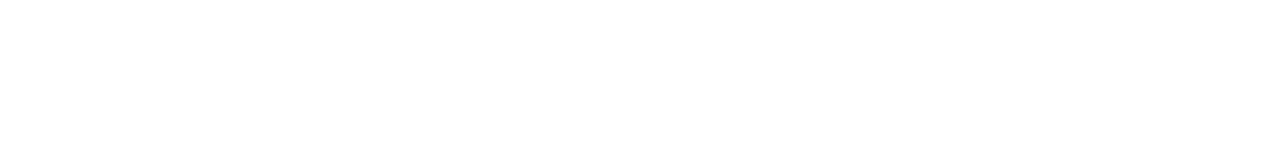
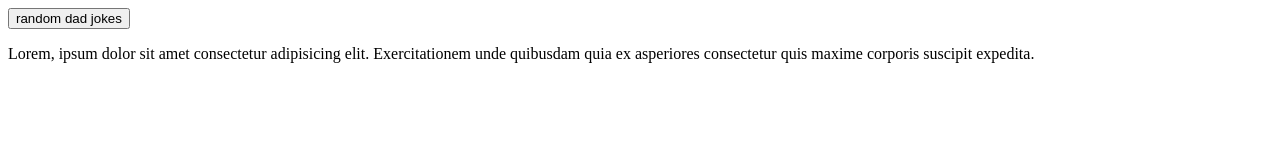
Before and after one commit to swpnl91/Practice, a plain HTML site: page 21-dad-jokes/index.html in a window 1280 px wide. Drawn offline with Linux system fonts and the light colour scheme.

Commit message:
add container div

```diff
--- a/21-dad-jokes/index.html
+++ b/21-dad-jokes/index.html
@@ -8,7 +8,14 @@
     <link rel="stylesheet" href="./styles.css" />
   </head>
   <body>
-
+    <div class="container">
+      <button class="btn">random dad jokes</button>
+      <p class="result">
+        Lorem, ipsum dolor sit amet consectetur adipisicing elit. Exercitationem
+        unde quibusdam quia ex asperiores consectetur quis maxime corporis
+        suscipit expedita.
+      </p>
+    </div>
     <script src="./app.js"></script>
   </body>
 </html>
```
